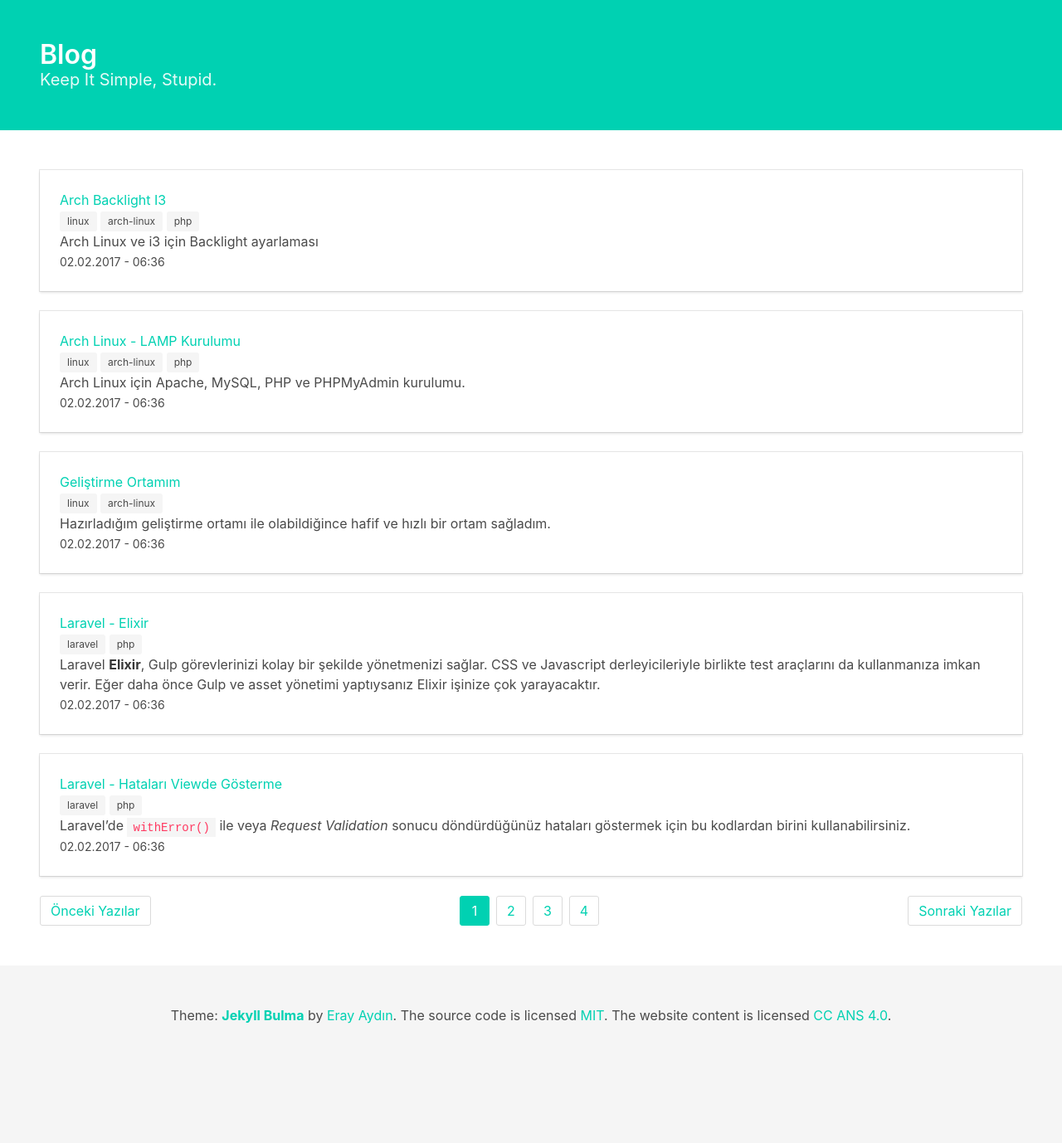
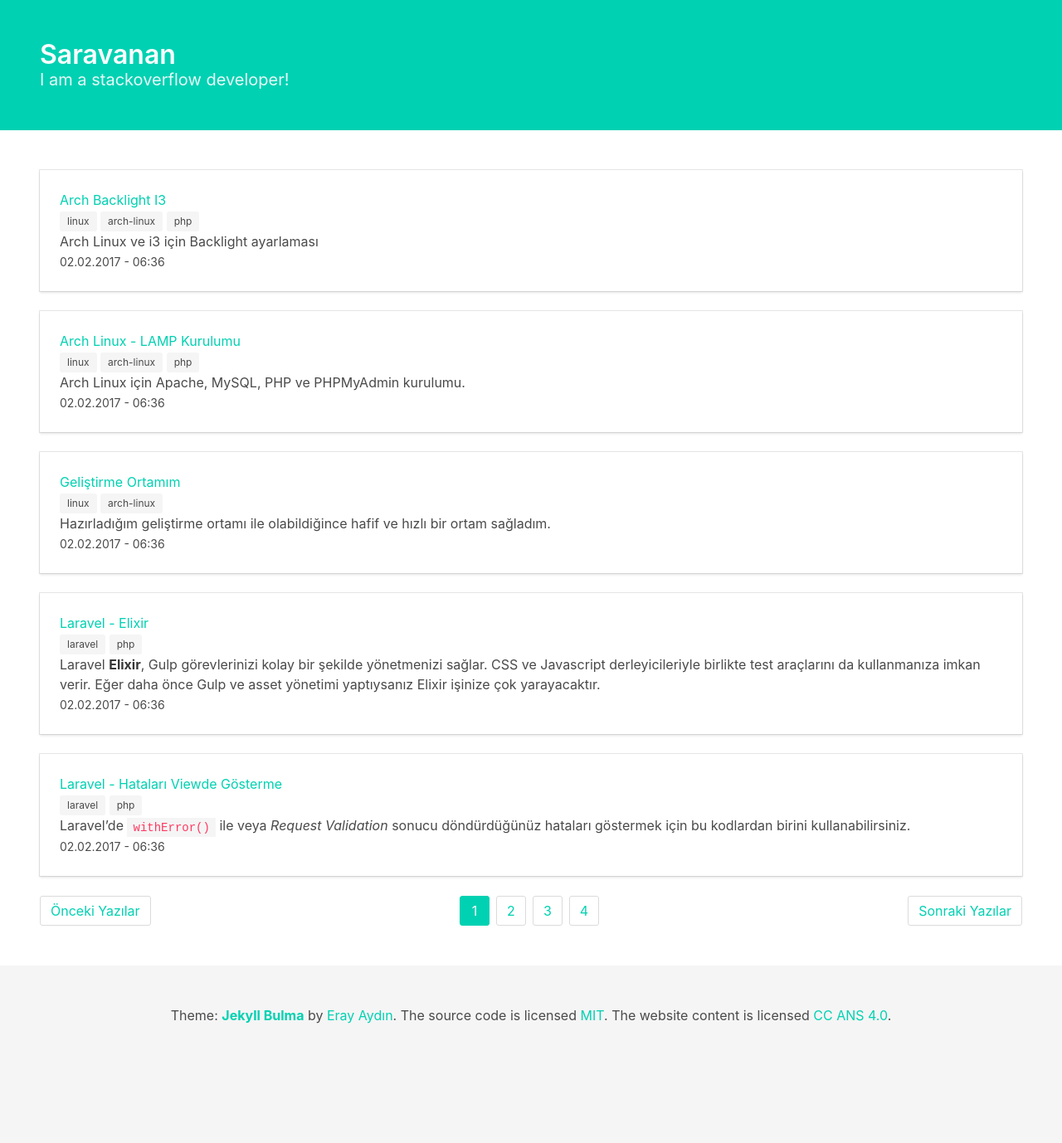
Before and after one commit to saravanaram/saravanaram.github.io, a Jekyll site: the page built from index.html, in a window 1280 px wide. Shown: the whole page at 83% size. Built offline with Jekyll 4.4.1, drawn with Linux system fonts in a browser that asks for light colours; the list of posts is cut into pages by our own code.

Commit message:
Update index.html

```diff
--- a/index.html
+++ b/index.html
@@ -5,10 +5,10 @@ layout: default
     <div class="hero-body">
         <div class="container is-fluid">
             <h1 class="title">
-                Blog
+                Saravanan
             </h1>
             <h2 class="subtitle">
-                Keep It Simple, Stupid.
+                I am a stackoverflow developer!
             </h2>
         </div>
     </div>
```
